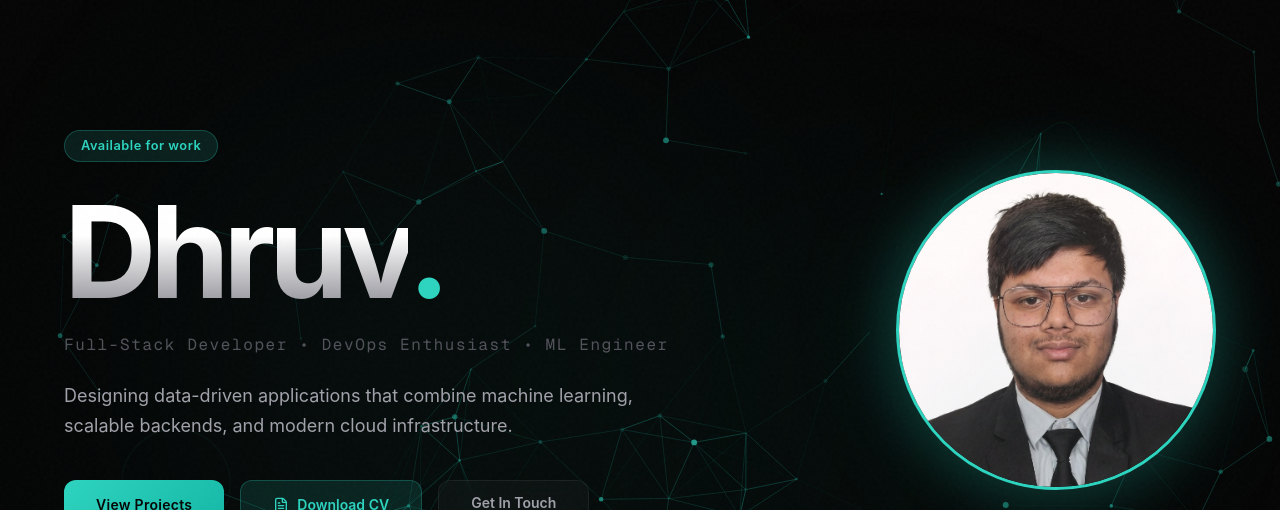
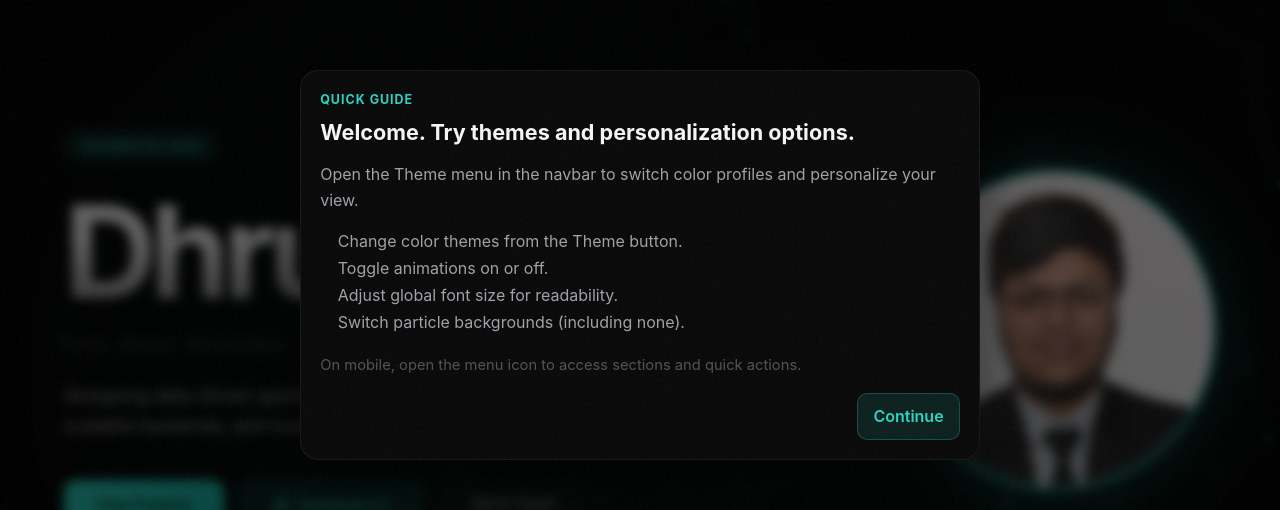
Before and after one commit to Dhruv1249/portfolio-all, a Next.js app: page / in a window 1280 px wide. Shown: the part 135-645 px from the top of the page. Built offline with nearby package versions, Linux system fonts and the light colour scheme; no server answers.

Commit message:
On startup let user knows about themes

```diff
--- a/app/page.tsx
+++ b/app/page.tsx
@@ -24,6 +24,7 @@ import ContactSection from "./sections/ContactSection";
 
 function PageContent() {
   const [minCycleDone, setMinCycleDone] = useState(false);
+  const [showWelcomeGuide, setShowWelcomeGuide] = useState(false);
 
   useEffect(() => {
     const MIN_ANIMATION_MS = 2200;
@@ -36,6 +37,24 @@ function PageContent() {
     };
   }, []);
 
+  useEffect(() => {
+    if (!minCycleDone || typeof window === "undefined") return;
+
+    const key = "portfolio-nontech-startup-guide-seen";
+    const hasSeenGuide = localStorage.getItem(key) === "true";
+
+    if (!hasSeenGuide) {
+      setShowWelcomeGuide(true);
+    }
+  }, [minCycleDone]);
+
+  const dismissWelcomeGuide = () => {
+    if (typeof window !== "undefined") {
+      localStorage.setItem("portfolio-nontech-startup-guide-seen", "true");
+    }
+    setShowWelcomeGuide(false);
+  };
+
   const isLoading = !minCycleDone;
 
   return (
@@ -43,6 +62,69 @@ function PageContent() {
       <TerminalLoader isLoading={isLoading} />
       {!isLoading && (
         <>
+          {showWelcomeGuide && (
+            <div
+              style={{
+                position: "fixed",
+                inset: 0,
+                zIndex: 1200,
+                background: "rgba(0, 0, 0, 0.62)",
+                backdropFilter: "blur(6px)",
+                display: "grid",
+                placeItems: "center",
+                padding: "1rem",
+              }}
+              role="dialog"
+              aria-modal="true"
+              aria-label="Portfolio quick guide"
+            >
+              <div
+                style={{
+                  width: "min(680px, 100%)",
+                  background: "var(--bg-secondary)",
+                  border: "1px solid var(--border-subtle)",
+                  borderRadius: "18px",
+                  padding: "1.2rem",
+                  boxShadow: "0 20px 60px rgba(0, 0, 0, 0.5)",
+                }}
+              >
+                <p style={{ color: "var(--accent)", fontSize: "0.78rem", letterSpacing: "0.08em", marginBottom: "0.35rem", fontWeight: 700 }}>
+                  QUICK GUIDE
+                </p>
+                <h2 style={{ fontSize: "1.35rem", marginBottom: "0.75rem", color: "var(--text-primary)", fontWeight: 700 }}>
+                  Welcome. Try themes and personalization options.
+                </h2>
+                <p style={{ color: "var(--text-secondary)", marginBottom: "0.9rem" }}>
+                  Open the Theme menu in the navbar to switch color profiles and personalize your view.
+                </p>
+                <ul style={{ color: "var(--text-secondary)", paddingLeft: "1.1rem", marginBottom: "1.1rem", lineHeight: 1.7 }}>
+                  <li>Change color themes from the Theme button.</li>
+                  <li>Toggle animations on or off.</li>
+                  <li>Adjust global font size for readability.</li>
+                  <li>Switch particle backgrounds (including none).</li>
+                </ul>
+                <p style={{ color: "var(--text-muted)", fontSize: "0.92rem", marginBottom: "1rem" }}>
+                  On mobile, open the menu icon to access sections and quick actions.
+                </p>
+                <div style={{ display: "flex", justifyContent: "flex-end", gap: "0.6rem" }}>
+                  <button
+                    onClick={dismissWelcomeGuide}
+                    style={{
+                      border: "1px solid var(--accent-glow)",
+                      background: "var(--accent-dim)",
+                      color: "var(--accent)",
+                      padding: "0.6rem 0.95rem",
+                      borderRadius: "10px",
+                      fontWeight: 600,
+                      cursor: "pointer",
+                    }}
+                  >
+                    Continue
+                  </button>
+                </div>
+              </div>
+            </div>
+          )}
           <ParticleWrapper />
           <Navbar />
           <main>
```
